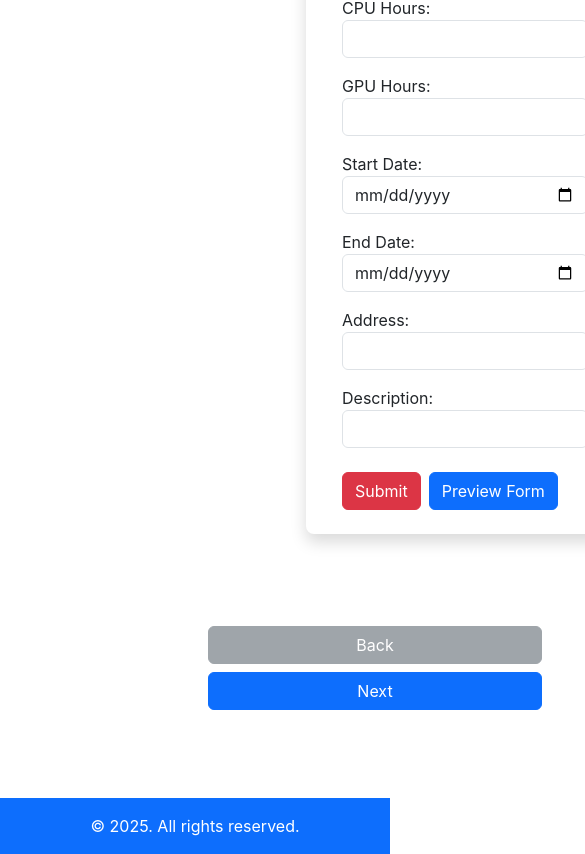
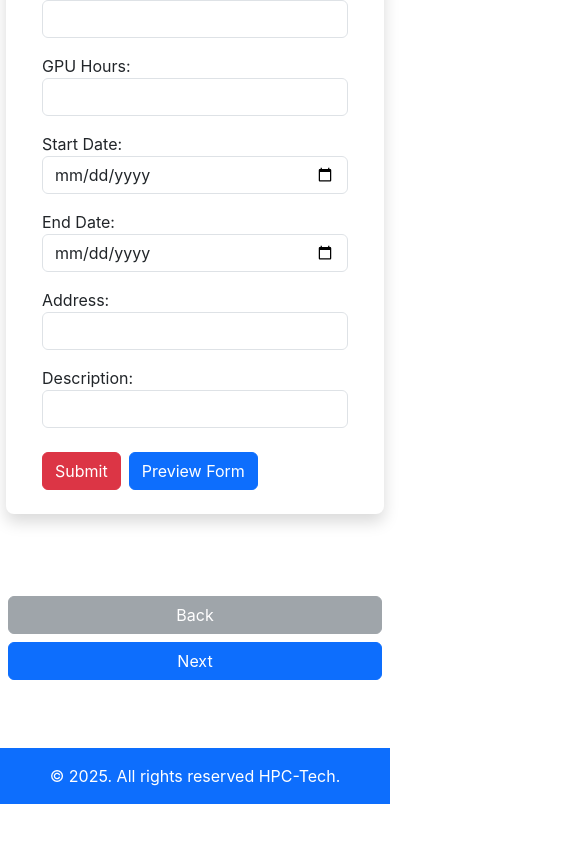
Before and after one commit to Tushar-exe/Billing-frontend, a React (Create React App) app: page /quick-setup in a window 390 px wide. Shown: the part 1669-2523 px from the top of the page, 585 px wide, since content can reach past the window. After the commit the page ends 2473 px from the top, so only its background shows below. Built offline with nearby package versions, Linux system fonts and the light colour scheme.

Commit message:
added responsiveness to the website

```diff
--- a/src/App.css
+++ b/src/App.css
@@ -120,9 +120,16 @@ sort-arrow {
 /* Main content styles */
 /* Main Content */
 .container {
-  margin-left: 90px; /* If you have a sidebar */
-  margin-top: 50px;  /* Adjusted for fixed header + navbar */
+  margin-left: 80px; /* If you have a sidebar */
+  margin-top: 80px;  /* Adjusted for fixed header + navbar */
   padding: 20px;
+}
+@media (max-width: 768px) {
+  .container {
+    margin-left: 0;       /* Remove sidebar space */
+    margin-top: 60px;     /* Reduce top space if navbar is smaller */
+    padding: 10px;
+  }
 }
 
 /* .main-content {
@@ -214,11 +221,3 @@ sort-arrow {
   flex-direction: column;
   min-height: 100vh;
 }
-
-
-.footer {
-  background-color: #222;
-  color: white;
-  text-align: center;
-  padding: 1rem;
-}
--- a/src/Components/Footer.jsx
+++ b/src/Components/Footer.jsx
@@ -1,10 +1,10 @@
 // src/components/Footer.jsx
 import React from 'react';
-
+import '../Custom_css/Footer.css';
 const Footer = () => {
   return (
-    <div className="bg-primary text-white py-3 px-4 mt-auto text-center">
-      &copy; {new Date().getFullYear()}. All rights reserved.
+    <div className="bg-primary text-white py-3 px-3  text-center min-vh=100">
+      &copy; {new Date().getFullYear()}. All rights reserved HPC-Tech.
     </div>
   );
 };
--- a/src/Components/Slurmoptions.jsx
+++ b/src/Components/Slurmoptions.jsx
@@ -23,7 +23,7 @@ const Slurmoptions = () => {
 
             <Card.Body>
               <div className='text'>
-              <Card.Title>SLURM USER DETAILS</Card.Title>
+              <Card.Title>USER DETAILS</Card.Title>
               </div>
               <Card.Text>
                 Some quick example text to build on the card title and make up the
@@ -43,7 +43,7 @@ const Slurmoptions = () => {
             variant="top" src={account_img} />
             <Card.Body>
               <div className='text'>
-              <Card.Title>SLURM ACCOUNT DETAILS</Card.Title>
+              <Card.Title>ACCOUNT DETAILS</Card.Title>
               </div>
               <Card.Text >
                 Some quick example text to build on the card title and make up the
@@ -60,10 +60,10 @@ const Slurmoptions = () => {
         <Col md={4}>
           <Card className='rounded-3 shadow'>
             <Card.Img className='card-img mx-auto d-block mt-3'
-            variant="top" src={assoc_img } />
+            variant="top" src={assoc_img} />
             <Card.Body>
               <div className='text'>
-              <Card.Title>SLURM ASSOCIATION DETAILS</Card.Title>
+              <Card.Title>ASSOCIATION DETAILS</Card.Title>
               </div>
               <Card.Text>
                 Some quick example text to build on the card title and make up the
@@ -84,7 +84,7 @@ const Slurmoptions = () => {
               variant="top" src={qosImage} />
               <Card.Body>
                 <div className='text'>
-                <Card.Title>SLURM QOS DETAILS</Card.Title>
+                <Card.Title>QOS DETAILS</Card.Title>
                 </div>
                 <Card.Text>
                   Some quick example text to build on the card title and make up the
@@ -104,7 +104,7 @@ const Slurmoptions = () => {
               variant="top" src={logs_img}/>
               <Card.Body>
                 <div className='text'>
-                <Card.Title>SLURM RELATED LOGS</Card.Title>
+                <Card.Title>RELATED LOGS</Card.Title>
                 </div>
                 <Card.Text >
                   Some quick example text to build on the card title and make up the
--- /dev/null
+++ b/src/Custom_css/Footer.css
@@ -0,0 +1,10 @@
+.footer {
+  background-color: #0d6efd;
+  color: white;
+  text-align: center;
+  padding: 1rem;
+  width: 100%;
+  position: relative;
+  bottom: 0;
+  overflow-x: hidden;
+}
--- a/src/Custom_css/Sidebar.css
+++ b/src/Custom_css/Sidebar.css
@@ -1,6 +1,5 @@
 .custom-sidebar {
   top: 120px;
-  height: 75vh;
 
   /* bottom: 5px; */
   width: 50px;
@@ -179,3 +178,12 @@
     transform: translateY(0px);
   }
 }
+@media (max-width: 768px) {
+  .custom-sidebar {
+    transform: translateX(-100%);
+  }
+
+  .custom-sidebar.active {
+    transform: translateX(0);
+  }
+}
```
Also changed, not shown: src/App.js (+81 -0 lines).
